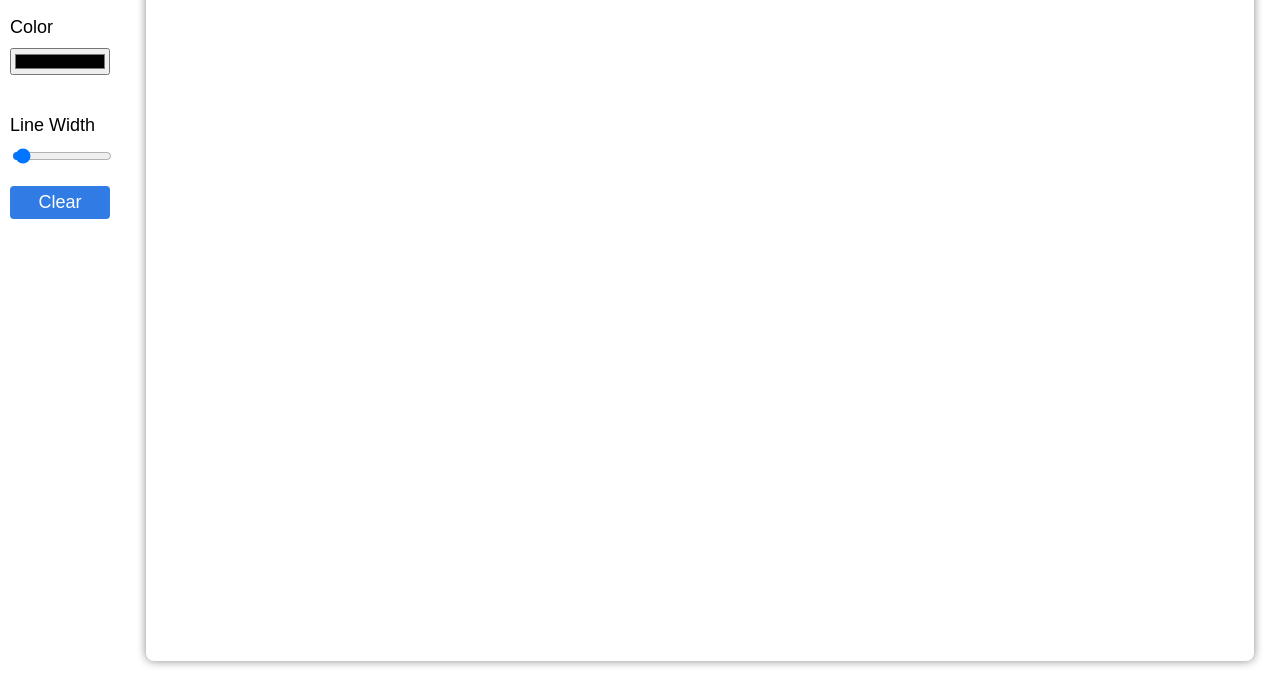
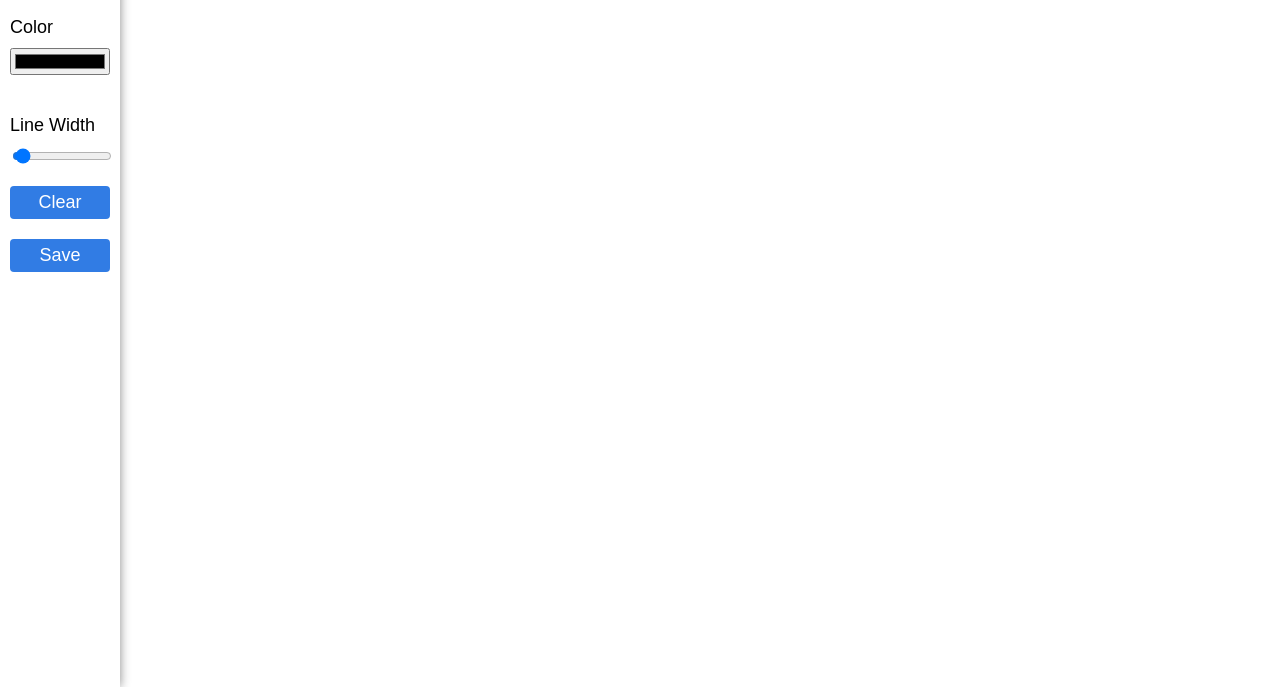
Before and after one commit to yadvirkaur/Canvas, a plain HTML site: page index.html in a window 1280 px wide. Shown: the part 113-800 px from the top of the page. Drawn offline with Linux system fonts and the light colour scheme.

Commit message:
removed resizing as it loses content

```diff
--- a/index.html
+++ b/index.html
@@ -35,6 +35,7 @@
           />
         </div>
         <button id="clear">Clear</button>
+        <button id="save-button">Save</button>
       </div>
       <canvas id="draw"></canvas>
     </section>
--- a/index.js
+++ b/index.js
@@ -67,7 +67,7 @@ canvas.width = window.innerWidth;
 canvas.height = window.innerHeight;
 }
 resizeCanvas();
-window.addEventListener('resize', resizeCanvas);
+// window.addEventListener('resize', resizeCanvas); resizing loses content.
 
 ctx.linejoin = 'round';
 ctx.lineCap = 'round';
@@ -144,3 +144,13 @@ toolbar.addEventListener('click', (e) => {
     ctx.clearRect(0, 0, canvas.width, canvas.height);
   }
 });
+
+const saveButton = document.getElementById("save-button");
+
+saveButton.addEventListener("click", () => {
+  const dataURL = canvas.toDataURL("image/png");
+  const link = document.createElement("a");
+  link.download = "canvas.png";
+  link.href = dataURL;
+  link.click();
+});
--- a/styles.css
+++ b/styles.css
@@ -25,10 +25,8 @@ body {
 }
 
 #draw {
-  border-radius: 8px;
-  box-shadow: 0 0 10px #888888;
-  overflow: hidden;
-  margin: 2%;
+  /* border: 2px solid blue; */
+  /* overflow: hidden; dont make it hidden it mess up the cordinates */
 }
 
 #toolbar {
@@ -37,7 +35,7 @@ body {
   flex-direction: column;
   width: var(--toolbar-width);
   padding-inline: 10px;
-  /* box-shadow: 0 0 10px #888888; */
+  box-shadow: 0 0 10px #888888;
 }
 
 .logo {
@@ -77,4 +75,5 @@ body {
   border-radius: 4px;
   color: white;
   padding: 6px;
+  margin-bottom: 20px;
 }
```
